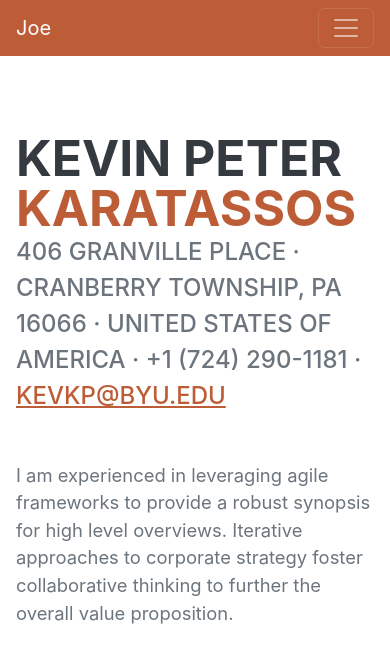
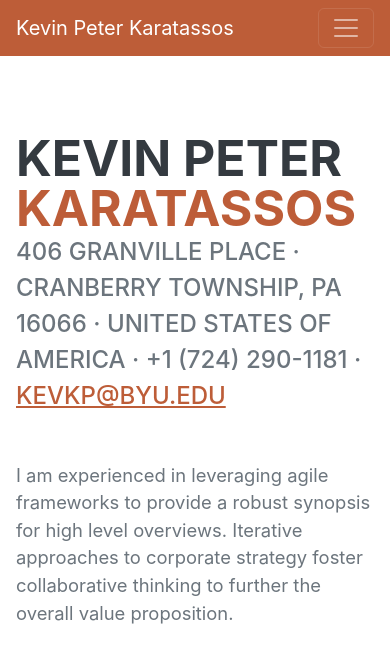
Before and after one commit to Nexkiv/is-website, a plain HTML site: page index.html in a window 390 px wide. Shown: the top 669 px of the page. Drawn offline with nearby package versions, Linux system fonts and the light colour scheme; a web font is replaced by a local one.

Commit message:
Revert "Small change"
This reverts commit 91fd6fbe242e19572a1271edda339a340dfed14a.

```diff
--- a/index.html
+++ b/index.html
@@ -20,7 +20,7 @@
         <!-- Navigation-->
         <nav class="navbar navbar-expand-lg navbar-dark bg-primary fixed-top" id="sideNav">
             <a class="navbar-brand js-scroll-trigger" href="#page-top">
-                <span class="d-block d-lg-none">Joe</span>
+                <span class="d-block d-lg-none">Kevin Peter Karatassos</span>
                 <span class="d-none d-lg-block"><img class="img-fluid img-profile rounded-circle mx-auto mb-2" src="assets/img/profile.jpg" alt="..." /></span>
             </a>
             <button class="navbar-toggler" type="button" data-bs-toggle="collapse" data-bs-target="#navbarResponsive" aria-controls="navbarResponsive" aria-expanded="false" aria-label="Toggle navigation"><span class="navbar-toggler-icon"></span></button>
```
Also changed, not shown: 1 other file.
